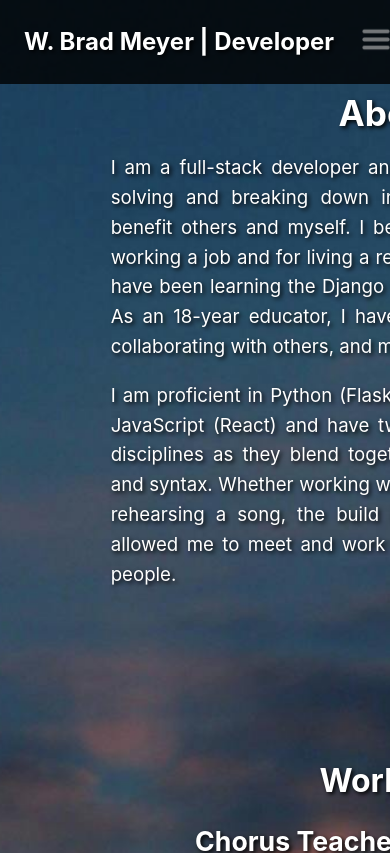
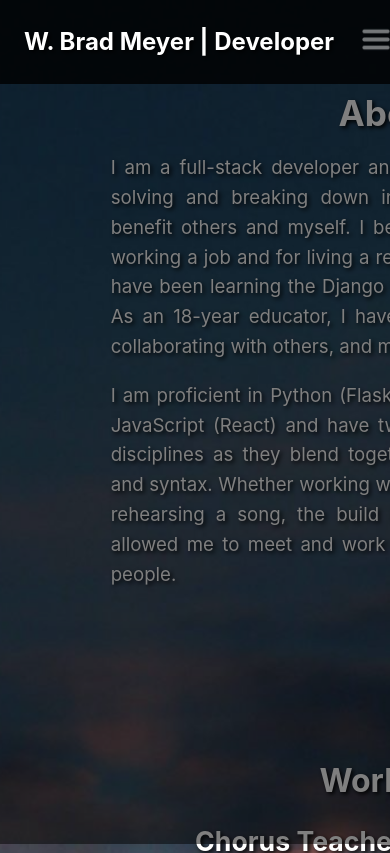
Before and after one commit to Wbradmeyer/vitePortfolio, a Vue app: page / in a window 390 px wide. Shown: the top 853 px of the page. Built offline with nearby package versions, Linux system fonts and the light colour scheme.

Commit message:
try mobile darker z index 1

```diff
--- a/src/style.css
+++ b/src/style.css
@@ -85,8 +85,8 @@ button:focus-visible {
     left: 0;
     width: 100%;
     height: 100%;
-    background: rgba(0, 0, 0, 0.2);
-    z-index: -1;
+    background: rgba(0, 0, 0, 0.5);
+    z-index: 1;
   }
   h1 {
     font-size: 2.2em;
```
